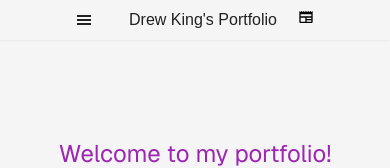
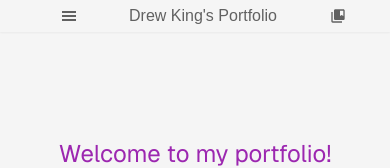
Before and after one commit to andrewpking/kingdrewsea-portfolio, a Next.js app: page / in a window 390 px wide. Shown: the top 168 px of the page. Built offline with nearby package versions, Linux system fonts and the light colour scheme.

Commit message:
Improved mobile styles for header.

```diff
--- a/src/app/components/Header.tsx
+++ b/src/app/components/Header.tsx
@@ -2,7 +2,7 @@
 import Link from 'next/link';
 import { useState, useEffect } from 'react';
 import { GiHamburgerMenu } from "react-icons/gi";
-import { MdOutlineNewspaper } from 'react-icons/md';
+import { MdCollectionsBookmark } from 'react-icons/md';
 
 
 // Credit to https://daily-dev-tips.com/posts/how-to-use-react-icons-in-nextjs/
@@ -10,7 +10,6 @@ export default function Header() {
     const [isOpen, setIsOpen] = useState(false);
 
     const links = [
-        { href: "/", text: "Home" },
         { href: "/high-speed-rail", text: "High Speed Rail" },
         { href: "/mindmii", text: "MindMii" },
         { href: "/resitogether", text: "ResiTogether" },
@@ -31,8 +30,10 @@ export default function Header() {
 
     return (
         <header className="w-full shadow-sm fixed top-0 z-50">
-            <div className="max-w-7xl min-w-[80vw] mx-auto px-4 md:px-6 lg:px-8">
+            <div className="max-w-7xl min-w-[100vw] mx-auto md:px-6 lg:px-8">
+                <Link href="/" className='portfolio-title'>
                     <p className='ml-2 text-center hidden md:block'>Drew King&apos;s Portfolio</p>
+                </Link>
                 <nav aria-label="Main navigation" className="flex items-center justify-evenly md:justify-center h-auto md:h-16">
                     {/* Mobile menu button */}
                     <button
@@ -42,16 +43,18 @@ export default function Header() {
                     >
                         <GiHamburgerMenu className="h-4 w-4" />
                     </button>
-                    <p className='ml-4 text-center md:hidden'>Drew King&apos;s Portfolio</p>
+                    <Link href="/" className='portfolio-title'>
+                    <p className='text-center md:hidden'>Drew King&apos;s Portfolio</p>
+                    </Link>
+                    {/* Download resume button */}
                     <Link
                         href={'./Resume.pdf'}
                         target="_blank"
                         rel="noopener noreferrer"
                         download
                     >
-          <button className="md:hidden">
-          <MdOutlineNewspaper
-            color='black'
+                        <button className="md:hidden flex items-center">
+                        <MdCollectionsBookmark
                             aria-hidden="true"
                             size={16}
                             />
--- a/src/app/styles.scss
+++ b/src/app/styles.scss
@@ -50,6 +50,24 @@ header a {
 }
 
 header a:hover {
+    color: map.get(map.get($color-pallete, 'light'), 'accent');
+}
+
+header a.portfolio-title {
+    line-height: 1rem;
+    font-weight: 500;
+    color: map.get(map.get($color-pallete, 'light'), 'grey-700');
+
+    &:hover {
+        color: map.get(map.get($color-pallete, 'light'), 'accent');
+    }
+}
+
+header button {
+    color: map.get(map.get($color-pallete, 'light'), 'grey-700');
+}
+
+header button:hover {
     color: map.get(map.get($color-pallete, 'light'), 'accent');
 }
 
@@ -201,6 +219,24 @@ main.project-page ul, li {
         color: map.get(map.get($color-pallete, 'dark'), 'accent');
     }
 
+    header a.portfolio-title {
+        line-height: 1rem;
+        font-weight: 500;
+        color: map.get(map.get($color-pallete, 'dark'), 'grey-700');
+
+        &:hover {
+            color: map.get(map.get($color-pallete, 'dark'), 'accent');
+        }
+    }
+
+    header button {
+        color: map.get(map.get($color-pallete, 'dark'), 'grey-700');
+    }
+
+    header button:hover {
+        color: map.get(map.get($color-pallete, 'dark'), 'accent');
+    }
+
     .mobile-menu {
         background-color: rgba(map.get(map.get($color-pallete, 'dark'), 'grey-100'), 0.8);
     }
```
Lines whose indentation alone changed are shown as unchanged.
